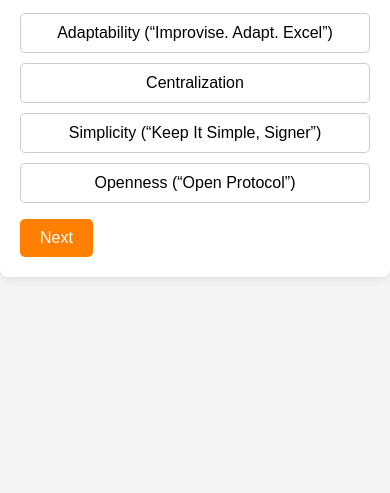
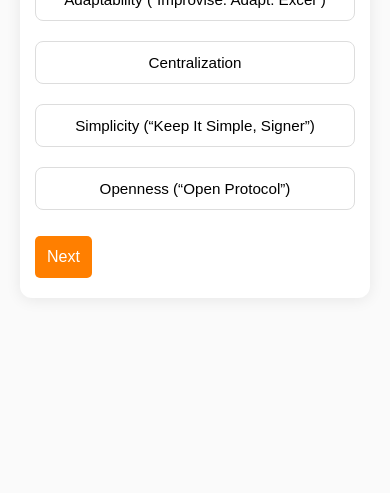
Before and after one commit to Great-ify/quizdynasty, a plain HTML site: page index.html in a window 390 px wide. Shown: the part 351-844 px from the top of the page. Drawn offline with Linux system fonts and the light colour scheme.

Commit message:
improved mobile responsiveness

```diff
--- a/index.html
+++ b/index.html
@@ -1,25 +1,29 @@
 <!DOCTYPE html>
 <html lang="en">
   <head>
-  <meta charset="UTF-8">
+    <meta charset="UTF-8" />
+    <meta name="viewport" content="width=device-width, initial-scale=1.0" />
     <title>Sign Protocol Quiz</title>
     <style>
       body {
-      font-family: Arial, sans-serif;
-      background-color: #f5f5f5;
-      margin: 0; padding: 0;
+        font-family: "Poppins", Arial, sans-serif;
+        background-color: #fafafa;
+        margin: 0;
+        padding: 0;
         display: flex;
         justify-content: center;
         align-items: center;
-      height: 100vh;
+        min-height: 100vh;
       }
       .quiz-container {
-      background: #ffffff;
-      border-radius: 8px;
-      box-shadow: 0 2px 10px rgba(0,0,0,0.1);
+        background: #fff;
+        border-radius: 12px;
+        box-shadow: 0 2px 15px rgba(0, 0, 0, 0.08);
         width: 90%;
-      max-width: 600px;
-      padding: 20px;
+        max-width: 480px;
+        padding: 25px 20px;
+        margin: 20px;
+        transition: all 0.3s ease-in-out;
       }
       .quiz-header {
         margin-bottom: 20px;
@@ -37,16 +41,18 @@
       }
       .options li button {
         width: 100%;
-      padding: 10px 15px;
+        padding: 14px;
         font-size: 1em;
-      border: 1px solid #ccc;
-      border-radius: 5px;
+        border: 1px solid #ddd;
+        border-radius: 8px;
         background-color: #fff;
         cursor: pointer;
-      transition: background 0.3s;
+        margin-bottom: 10px;
+        transition: background 0.25s, transform 0.15s;
       }
       .options li button:hover {
-      background-color: #ffe8cc;
+        background-color: #fff3e0;
+        transform: scale(1.02);
       }
       .btn {
         display: inline-block;
@@ -64,6 +70,44 @@
       }
       .score-container {
         text-align: center;
+      }
+
+      /* 🔸 CHANGE #5: Add feedback colors */
+      .correct {
+        background-color: #a4e596 !important;
+        border-color: #81c784;
+      }
+      .incorrect {
+        background-color: #f28b82 !important;
+        border-color: #ef5350;
+      }
+      /* 🔸 CHANGE #6: Media queries for smaller screens */
+      @media (max-width: 480px) {
+        h2 {
+          font-size: 1.3em;
+        }
+        .quiz-container {
+          padding: 20px 15px;
+        }
+        .question {
+          font-size: 1em;
+        }
+        .options li button {
+          font-size: 0.95em;
+          padding: 12px;
+        }
+        .btn {
+          font-size: 1em;
+          padding: 12px;
+        }
+      }
+      @media (max-width: 360px) {
+        .quiz-container {
+          padding: 15px 10px;
+        }
+        .question {
+          font-size: 0.95em;
+        }
       }
     </style>
   </head>
@@ -84,67 +128,114 @@
       const questions = [
         {
           question: "What kind of protocol is Sign Protocol?",
-        options: ["Single-chain attestation","Omni-chain attestation","Centralized verification","Private-only ledger"],
-        answer: "Omni-chain attestation"
+          options: [
+            "Single-chain attestation",
+            "Omni-chain attestation",
+            "Centralized verification",
+            "Private-only ledger",
+          ],
+          answer: "Omni-chain attestation",
         },
         {
-        question: "What is Sign Protocol designed to make information on the internet?",
-        options: ["Less opaque","Verifiable and portable across blockchains","Faster to hack","Blockchain-specific only"],
-        answer: "Verifiable and portable across blockchains"
+          question:
+            "What is Sign Protocol designed to make information on the internet?",
+          options: [
+            "Less opaque",
+            "Verifiable and portable across blockchains",
+            "Faster to hack",
+            "Blockchain-specific only",
+          ],
+          answer: "Verifiable and portable across blockchains",
         },
         {
           question: "Which storage options does Sign Protocol support?",
-        options: ["Fully on-chain only","Fully off-chain only","Hybrid, off-chain (e.g., Arweave or IPFS), or on-chain","Only with centralized databases"],
-        answer: "Hybrid, off-chain (e.g., Arweave or IPFS), or on-chain"
+          options: [
+            "Fully on-chain only",
+            "Fully off-chain only",
+            "Hybrid, off-chain (e.g., Arweave or IPFS), or on-chain",
+            "Only with centralized databases",
+          ],
+          answer: "Hybrid, off-chain (e.g., Arweave or IPFS), or on-chain",
         },
         {
-        question: "What does Sign Protocol use to verify consent or signatures?",
-        options: ["Proof-of-Work","Digital signatures and zero-knowledge proofs","Plain text passwords","Centralized authorities"],
-        answer: "Digital signatures and zero-knowledge proofs"
+          question:
+            "What does Sign Protocol use to verify consent or signatures?",
+          options: [
+            "Proof-of-Work",
+            "Digital signatures and zero-knowledge proofs",
+            "Plain text passwords",
+            "Centralized authorities",
+          ],
+          answer: "Digital signatures and zero-knowledge proofs",
         },
         {
-        question: "Which of the following is a Sign Protocol product for token distribution and airdrops?",
-        options: ["SignPass","TokenTable","EthSign Doc","SignLedger"],
-        answer: "TokenTable"
+          question:
+            "Which of the following is a Sign Protocol product for token distribution and airdrops?",
+          options: ["SignPass", "TokenTable", "EthSign Doc", "SignLedger"],
+          answer: "TokenTable",
         },
         {
-        question: "Is Sign Protocol dependent on a specific blockchain like only Ethereum or EVM-based chains?",
-        options: ["Yes, only Ethereum","Yes, only EVM based chains","No, it's independent / omni-chain","Only works on Layer 2s"],
-        answer: "No, it's independent / omni-chain"
+          question:
+            "Is Sign Protocol dependent on a specific blockchain like only Ethereum or EVM-based chains?",
+          options: [
+            "Yes, only Ethereum",
+            "Yes, only EVM based chains",
+            "No, it's independent / omni-chain",
+            "Only works on Layer 2s",
+          ],
+          answer: "No, it's independent / omni-chain",
         },
         {
           question: "How many SIGN tokens are there total (total supply)?",
-        options: ["1 billion","5 billion","10 billion","100 million"],
-        answer: "10 billion"
+          options: ["1 billion", "5 billion", "10 billion", "100 million"],
+          answer: "10 billion",
         },
         {
-        question: "What is the name of Sign Protocol’s legally compliant signature product?",
-        options: ["CertSign","EthSign","LegalSign","SignProof"],
-        answer: "EthSign"
+          question:
+            "What is the name of Sign Protocol’s legally compliant signature product?",
+          options: ["CertSign", "EthSign", "LegalSign", "SignProof"],
+          answer: "EthSign",
         },
         {
-        question: "Which off-chain storage options are used by Sign Protocol?",
-        options: ["Dropbox or Google Drive","Only IPFS","Arweave and IPFS","No off-chain storage allowed"],
-        answer: "Arweave and IPFS"
+          question:
+            "Which off-chain storage options are used by Sign Protocol?",
+          options: [
+            "Dropbox or Google Drive",
+            "Only IPFS",
+            "Arweave and IPFS",
+            "No off-chain storage allowed",
+          ],
+          answer: "Arweave and IPFS",
         },
         {
-        question: "Which principle is *not* one of Sign Protocol’s guiding philosophies?",
-        options: ["Simplicity (“Keep It Simple, Signer”)","Adaptability (“Improvise. Adapt. Excel”)","Centralization","Openness (“Open Protocol”)"],
-        answer: "Centralization"
+          question:
+            "Which principle is *not* one of Sign Protocol’s guiding philosophies?",
+          options: [
+            "Simplicity (“Keep It Simple, Signer”)",
+            "Adaptability (“Improvise. Adapt. Excel”)",
+            "Centralization",
+            "Openness (“Open Protocol”)",
+          ],
+          answer: "Centralization",
         },
         {
           question: "What is Sign Protocol’s main goal?",
-        options: ["To create a new blockchain from scratch","To enable verifiable attestations in Web3 across chains","To replace all smart contracts","To build a social media platform"],
-        answer: "To enable verifiable attestations in Web3 across chains"
-      }
+          options: [
+            "To create a new blockchain from scratch",
+            "To enable verifiable attestations in Web3 across chains",
+            "To replace all smart contracts",
+            "To build a social media platform",
+          ],
+          answer: "To enable verifiable attestations in Web3 across chains",
+        },
       ];
 
       let currentQuestionIndex = 0;
       let score = 0;
       let shuffledQuestions = [];
 
-    const questionContainer = document.getElementById('question-container');
-    const nextBtn = document.getElementById('next-btn');
+      const questionContainer = document.getElementById("question-container");
+      const nextBtn = document.getElementById("next-btn");
 
       function shuffleArray(arr) {
         // Fisher-Yates shuffle
@@ -167,44 +258,49 @@
         questionContainer.innerHTML = `
         <div class="question">${q.question}</div>
         <ul class="options">
-          ${ shuffleArray([...q.options]).map(opt => `
+          ${shuffleArray([...q.options])
+            .map(
+              (opt) => `
             <li><button class="option-btn">${opt}</button></li>
-          `).join('') }
+          `
+            )
+            .join("")}
         </ul>
       `;
 
-      const optionButtons = document.querySelectorAll('.option-btn');
-      optionButtons.forEach(btn => {
-        btn.addEventListener('click', () => {
+        const optionButtons = document.querySelectorAll(".option-btn");
+        optionButtons.forEach((btn) => {
+          btn.addEventListener("click", () => {
             if (btn.innerText === q.answer) {
               score++;
             }
             // disable all buttons
-          optionButtons.forEach(b => b.disabled = true);
+            optionButtons.forEach((b) => (b.disabled = true));
             // highlight correct/incorrect
-          btn.style.backgroundColor = (btn.innerText === q.answer) ? '#a4e596' : '#f28b82';
+            btn.style.backgroundColor =
+              btn.innerText === q.answer ? "#a4e596" : "#f28b82";
             // find the correct one and mark it
-          optionButtons.forEach(b => {
+            optionButtons.forEach((b) => {
               if (b.innerText === q.answer) {
-              b.style.backgroundColor = '#a4e596';
+                b.style.backgroundColor = "#a4e596";
               }
             });
           });
         });
 
         if (currentQuestionIndex === shuffledQuestions.length - 1) {
-        nextBtn.innerText = 'Finish';
+          nextBtn.innerText = "Finish";
         } else {
-        nextBtn.innerText = 'Next';
+          nextBtn.innerText = "Next";
         }
       }
 
-    nextBtn.addEventListener('click', () => {
-      const optionButtons = document.querySelectorAll('.option-btn');
+      nextBtn.addEventListener("click", () => {
+        const optionButtons = document.querySelectorAll(".option-btn");
         // if no option selected, do nothing
-      const anyDisabled = [...optionButtons].some(b => b.disabled);
+        const anyDisabled = [...optionButtons].some((b) => b.disabled);
         if (!anyDisabled) {
-        alert('Please select an option.');
+          alert("Please select an option.");
           return;
         }
         currentQuestionIndex++;
@@ -222,8 +318,10 @@
           <button class="btn" id="restart-btn">Restart Quiz</button>
         </div>
       `;
-      document.getElementById('restart-btn').addEventListener('click', startQuiz);
-      nextBtn.style.display = 'none';
+        document
+          .getElementById("restart-btn")
+          .addEventListener("click", startQuiz);
+        nextBtn.style.display = "none";
       }
 
       // initialize
```
Lines whose indentation alone changed are shown as unchanged.
